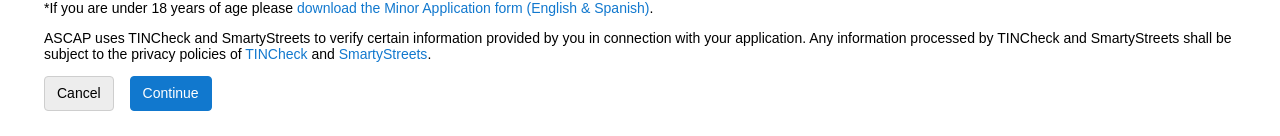
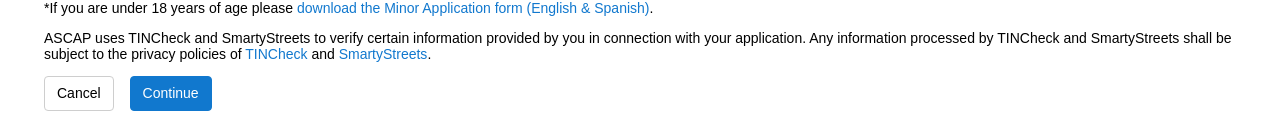
Before and after one commit to patcoston/ascap, a React (Vite) app: page / in a window 1280 px wide. Shown: the part 743-879 px from the top of the page. Built offline with nearby package versions, Linux system fonts and the light colour scheme.

Commit message:
Changed Cancel button background to white

```diff
--- a/src/sass/Variables.scss
+++ b/src/sass/Variables.scss
@@ -23,7 +23,7 @@ $button-continue-border-hover: #1178ce;
 $button-continue-label: $font-very-light;
 $button-continue-label-hover: $font-very-light;
 
-$button-cancel-background: #ededed;
+$button-cancel-background: #fff;
 $button-cancel-background-hover: #ededed;
 $button-cancel-border: #cecece;
 $button-cancel-border-hover: #cecece;
```
